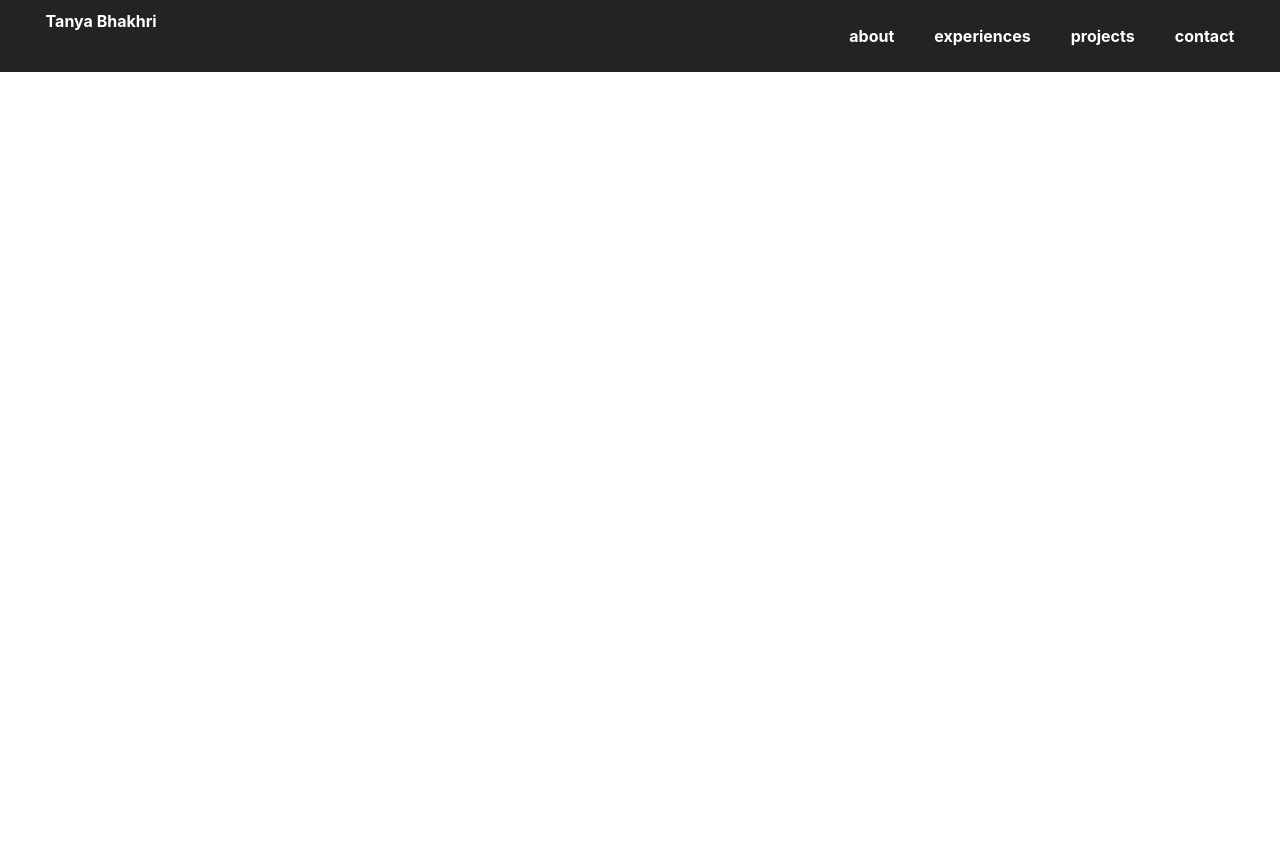
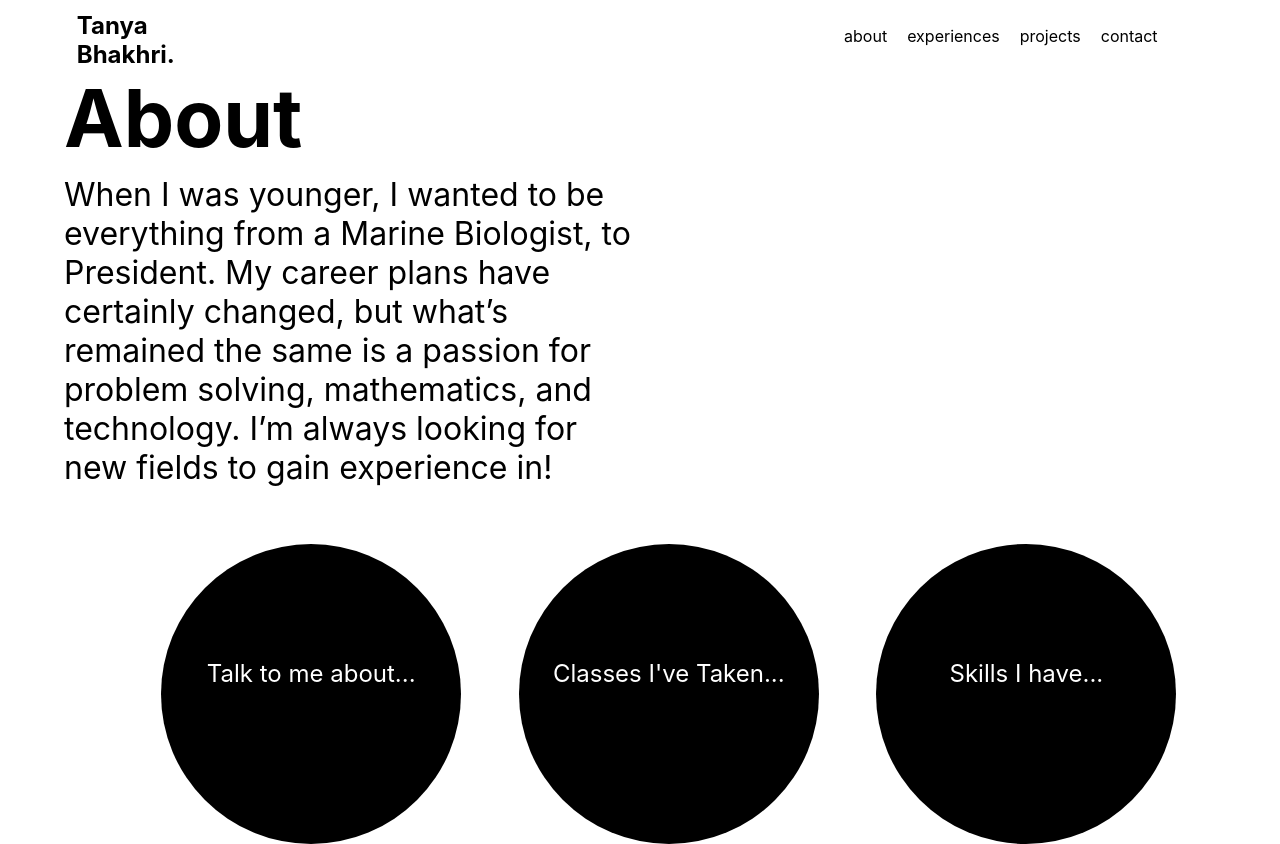
Before and after one commit to tbhakhri/personal-website-revamp, a React (Create React App) app: page /about in a window 1280 px wide. Before the commit the page ends 800 px from the top, so only its background shows below. Built offline with nearby package versions, Linux system fonts and the light colour scheme.

Commit message:
added: about section layout

```diff
--- /dev/null
+++ b/src/About.css
@@ -0,0 +1,67 @@
+.about-holder{
+    margin-right: 5%;
+    margin-top: 5%;
+    margin-left: 5%;
+    text-align: left;
+}
+
+.about-title{
+    margin-top: 10%;
+    font-family: 'Inter';
+    font-style: normal;
+    font-size: 2.5em;
+    line-height: 15%;
+    color: #000000;
+}
+
+.about-description{
+    font-size: larger;
+    font-size: 2em;
+    width: 50%;
+}
+
+.circle-holder{
+    display: flex;
+    flex-direction: row;
+    height: 100px;
+    justify-content: center;
+    margin-top: 5%;
+}
+
+.circle{
+    background-color: #000000;
+    color: white;
+    border-radius: 50%;
+    width: 300px;
+    height: 300px;
+    margin-left: 5%;
+    text-align: center;
+    align-items: center;
+    font-size: 1.5em;
+}
+
+.pre-hover{
+    line-height: 260px;
+}
+
+.post-hover{
+    overflow: wrap;
+    font-size: 0.5em;
+    margin-top: 100px;
+}
+
+.circle .post-hover{
+    display: none;
+}
+
+.circle:hover .post-hover{
+    display: block;
+}
+
+.circle:hover .pre-hover{
+    display: none;
+}
+
+.circle:hover{
+    background-color: #ed4b9e;
+}
--- /dev/null
+++ b/src/About.js
@@ -0,0 +1,70 @@
+import "./About.css";
+
+function About(){
+    return(
+        <div className = "about-holder">
+            <div className = "about-title">
+                <h1>About</h1>
+            </div>
+            <div className = "about-description">
+                When I was younger, I wanted to be everything from a Marine Biologist, to President. My career plans have certainly changed,
+                but what’s remained the same is a passion for problem solving, mathematics, and technology. I’m always looking for new fields
+                to gain experience in!
+            </div>
+            <div className = "circle-holder">
+                <div className = "circle">
+                    <span className = "pre-hover">
+                        Talk to me about...
+                    </span>
+
+                    <span className = "post-hover">
+                        <ul>
+                            <li>Software Engineering</li>
+                            <li>ML/AI</li>
+                            <li>Quantum Physics</li>
+                            <li>Mathematics</li>
+                            <li>Poetry</li>
+                            <li>Anime</li>
+                            <li>Christopher Nolan Movies</li>
+                            <li>Classical Music</li>
+                        </ul>
+                    </span>
+                </div>
+                <div className = "circle">
+                    <span className = "pre-hover">
+                        Classes I've Taken...
+                    </span>
+                    <span className = "post-hover">
+                        <ul>
+                            <li>The Structure and Interpretation of Computer Programs</li>
+                            <li>Discrete Math and Probability Theory</li>
+                            <li>Linear Algebra and Differential Equations</li>
+                        </ul>
+                    </span>
+                </div>
+                <div className = "circle">
+                    <span className = "pre-hover">
+                        Skills I have...
+                    </span>
+                    <span className = "post-hover">
+                        <ul>
+                            <li>Python</li>
+                            <li>Java</li>
+                            <li>HTML</li>
+                            <li>CSS</li>
+                            <li>React.js</li>
+                            <li>Node.js</li>
+                            <li>Express.js</li>
+                            <li>PostgreSQL</li>
+                            <li>Google OAuth</li>
+                            <li>R</li>
+                            <li>C++</li>
+                            <li>MATLAB</li>
+                        </ul>
+                    </span>
+                </div>
+            </div>
+        </div>
+    );
+}
+export default About;
--- a/src/App.js
+++ b/src/App.js
@@ -3,6 +3,7 @@ import './App.css';
 import Home from './Home.js';
 import NavBar from './NavBar.js';
 import { BrowserRouter as Router, Route, Routes } from "react-router-dom";
+import About from './About.js';
 
 function App() {
   return (
@@ -14,6 +15,7 @@ function App() {
         <div className = "body">
             <Routes>
                 <Route exact path = "/" element = {<Home/>} />
+                <Route path = "/about" element = {<About/>} />
             </Routes>
         </div>
     </div>
--- a/src/Home.css
+++ b/src/Home.css
@@ -1,18 +1,22 @@
 .home-holder{
-    display: flex;
-    flex-direction: column;
     margin-right: 5%;
+    margin-left: 43%;
     margin-top: 5%;
-    text-align: right;
+    text-align: left;
 }
 
 .description{
     font-size: larger;
-    margin-left: 50%;
+    font-size: 2.5em;
 }
 
 .intro{
-    font-size: 1.5em;
+    margin-top: 40%;
+    font-family: 'Inter';
+    font-style: normal;
+    font-size: 4em;
+    line-height: 15%;
+    color: #000000;
 }
 
 .name{
--- a/src/NavBar.css
+++ b/src/NavBar.css
@@ -1,9 +1,7 @@
 .navbar{
     display: flex;
     width: 100%;
-    color: white;
     font-family: 'Inter';
-    background: #232323;
     position: fixed;
     top: 0;
     justify-content: center;
@@ -11,17 +9,15 @@
     height: 9vh;
     min-height: 70px;
     z-index: 2;
+    background-color: white;
 }
 
 .my-name {
     display: flex;
     justify-content: left;
-    left: 0%;
     height: 70%;
-    width: max-content;
-    height: 70%;
-    width: 50%;
-    margin-left: 2%;
+    width: 6%;
+    font-size: 1.5em;
 }
 
 
@@ -46,19 +42,16 @@
 }
 
 .option-individual:hover{
-    background-color: white;
-    color: #232323;
-    border-radius: 10px;
+    color: #ed4b9e;
     text-decoration: none;
 
 
 }
 
 .option-individual{
-    padding-left: 20px;
     padding-right: 20px;
     cursor: pointer;
-    color: white;
+    color: #000000;
     text-decoration: none;
 }
 
@@ -69,7 +62,7 @@
   }
 
   a:hover{
-    color: #232323;
+    color: #ed4b9e;
     text-decoration: none;
   }
 
--- a/src/NavBar.js
+++ b/src/NavBar.js
@@ -5,14 +5,14 @@ function NavBar(){
     return(
         <div className = "navbar">
             <div className ="my-name">
-                <b><Link to="/"><div className = "option-individual">Tanya Bhakhri</div></Link></b>
+                <b><Link to="/"><div className = "option-individual">Tanya Bhakhri.</div></Link></b>
             </div>
             <div className ="options">
                 <ul>
-                    <b><Link to="/about"><div className = "option-individual">about</div></Link></b>
-                    <b><Link to="/experiences"><div className = "option-individual">experiences</div></Link></b>
-                    <b><Link to ="/projects"><div className = "option-individual">projects</div></Link></b>
-                    <b><Link to="/contact"><div className = "option-individual">contact</div></Link></b>
+                    <Link to="/about"><div className = "option-individual">about</div></Link>
+                    <Link to="/experiences"><div className = "option-individual">experiences</div></Link>
+                    <Link to ="/projects"><div className = "option-individual">projects</div></Link>
+                    <Link to="/contact"><div className = "option-individual">contact</div></Link>
                 </ul>
             </div>
         </div>
```
